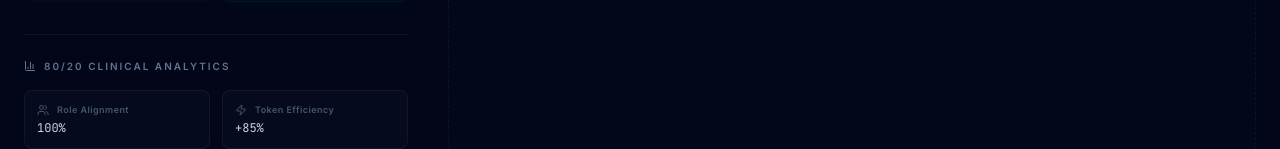
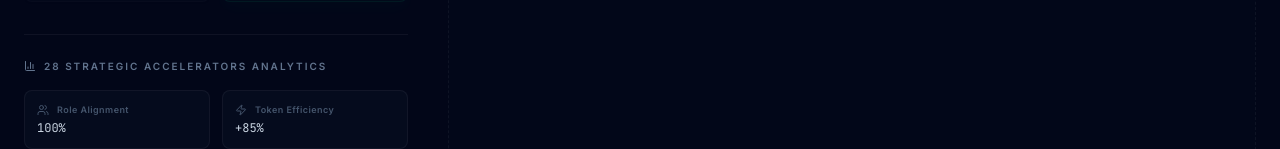
Before and after one commit to ivanlai33-del/628, a React (Vite) app: page / in a window 1280 px wide. Shown: the part 549-698 px from the top of the page. Built offline with nearby package versions, Linux system fonts and the light colour scheme.

Commit message:
security: eliminate last 80/20 reference in analytics UI

```diff
--- a/src/App.tsx
+++ b/src/App.tsx
@@ -192,7 +192,7 @@ export default function App() {
           <div className="space-y-4 pt-6 mt-auto border-t border-white/5">
             <div className="flex items-center gap-2 text-[10px] font-bold text-slate-500 uppercase tracking-[0.2em]">
               <BarChart3 className="w-3 h-3" />
-              80/20 Clinical Analytics
+              28 Strategic Accelerators Analytics
             </div>
             <div className="grid grid-cols-2 gap-3">
               {[
```
